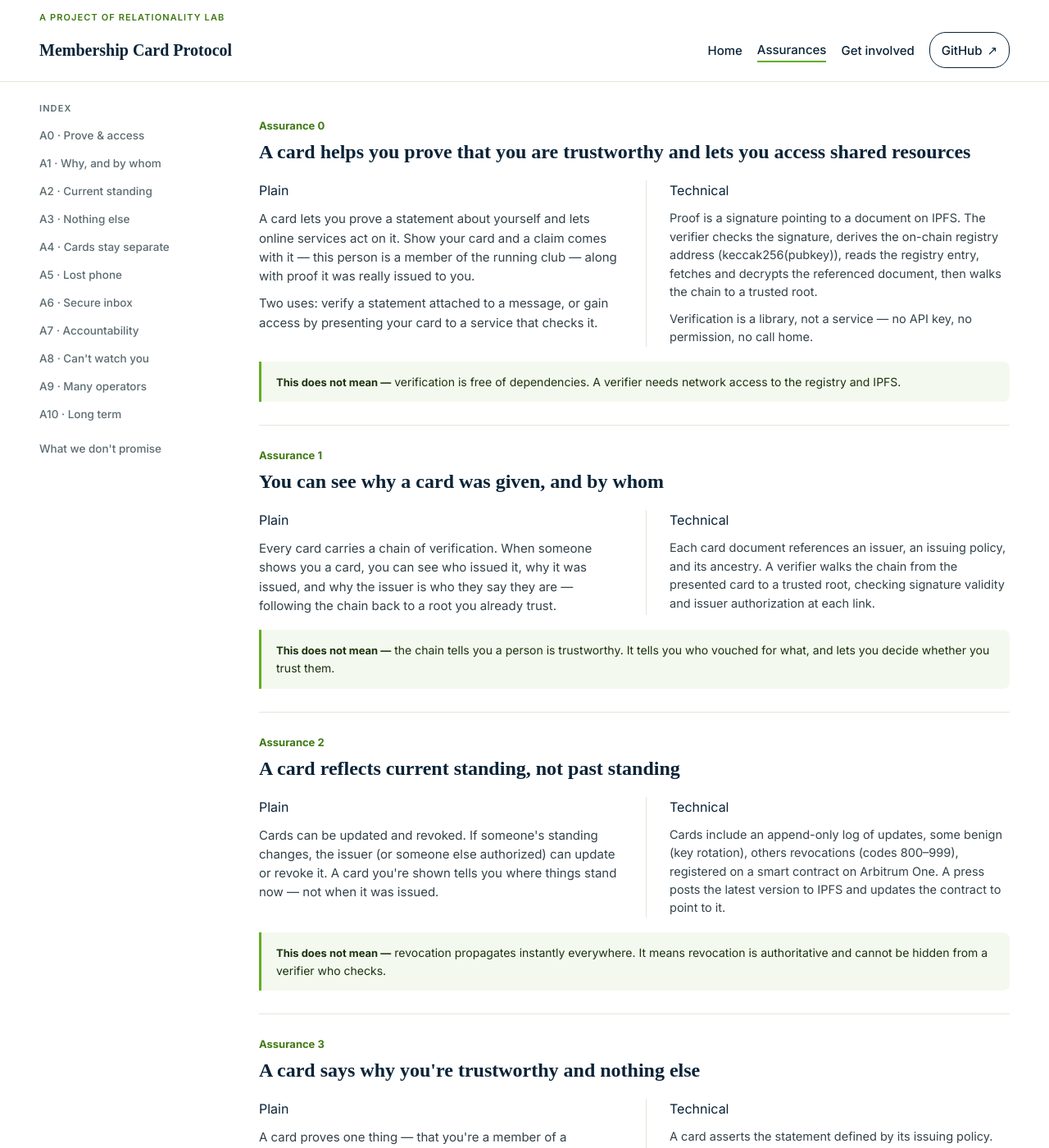
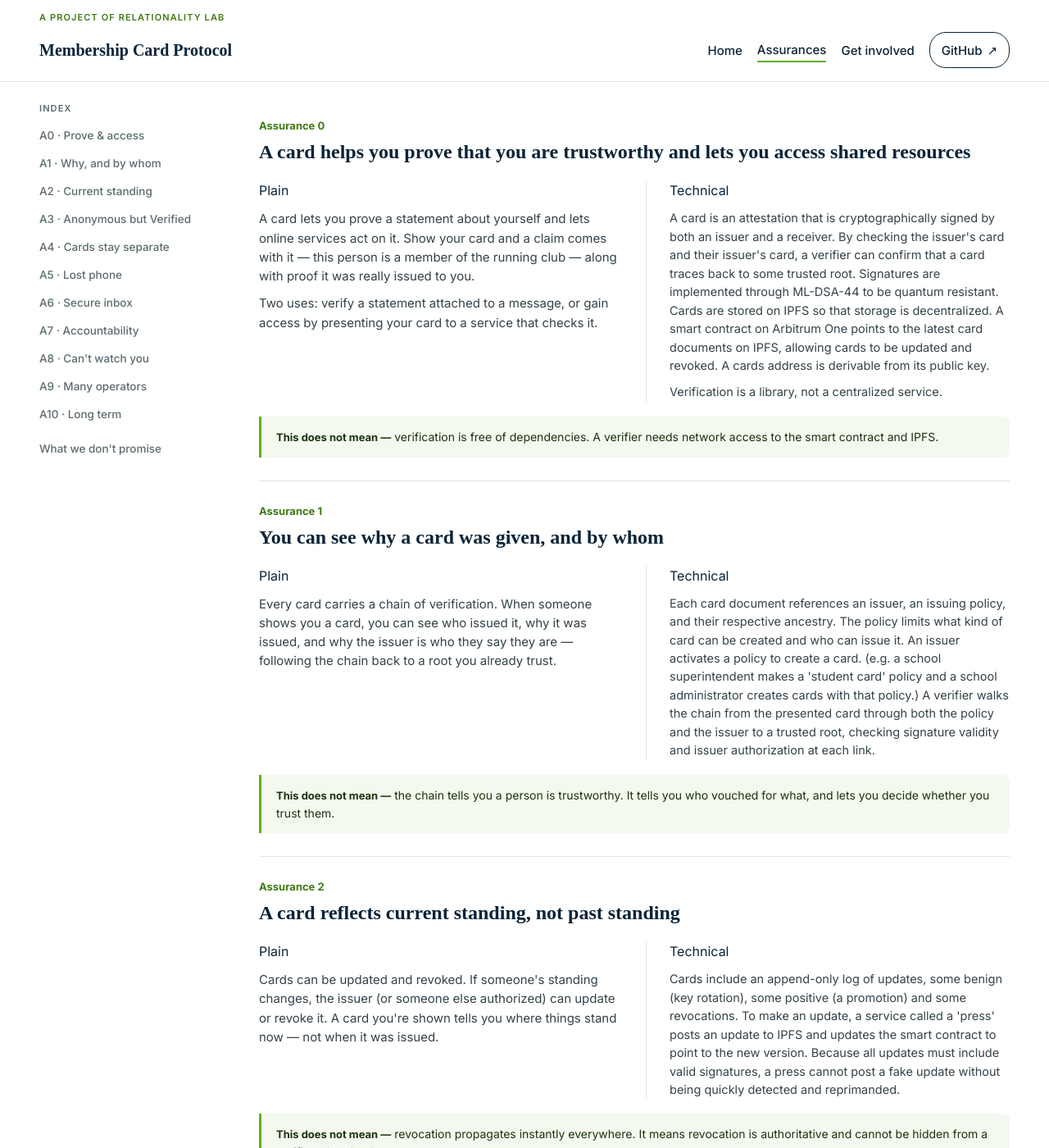
Before and after one commit to davidgljay/mcard_landing, a Jekyll site: the page built from assurances/index.html, in a window 1280 px wide and 1400 px high, scrolled down 502 px. Shown: the whole window at 82% size. Built offline with Jekyll 4.4.1, drawn with Linux system fonts in a browser that asks for light colours; some web fonts are replaced; some of the changed text lies outside the part shown.

Commit message:
Updating assurances.

```diff
--- a/_data/assurances.yml
+++ b/_data/assurances.yml
@@ -15,9 +15,9 @@
       - "A card lets you prove a statement about yourself and lets online services act on it. Show your card and a claim comes with it — this person is a member of the running club — along with proof it was really issued to you."
       - "Two uses: verify a statement attached to a message, or gain access by presenting your card to a service that checks it."
     technical:
-      - "Proof is a signature pointing to a document on IPFS. The verifier checks the signature, derives the on-chain registry address (keccak256(pubkey)), reads the registry entry, fetches and decrypts the referenced document, then walks the chain to a trusted root."
-      - "Verification is a library, not a service — no API key, no permission, no call home."
-    caveat: "verification is free of dependencies. A verifier needs network access to the registry and IPFS."
+      - "A card is an attestation that is cryptographically signed by both an issuer and a receiver. By checking the issuer's card and their issuer's card, a verifier can confirm that a card traces back to some trusted root. Signatures are implemented through ML-DSA-44 to be quantum resistant. Cards are stored on IPFS so that storage is decentralized. A smart contract on Arbitrum One points to the latest card documents on IPFS, allowing cards to be updated and revoked. A cards address is derivable from its public key."
+      - "Verification is a library, not a centralized service."
+    caveat: "verification is free of dependencies. A verifier needs network access to the smart contract and IPFS."
 
   - id: a1
     index_label: "A1"
@@ -27,7 +27,7 @@
     plain:
       - "Every card carries a chain of verification. When someone shows you a card, you can see who issued it, why it was issued, and why the issuer is who they say they are — following the chain back to a root you already trust."
     technical:
-      - "Each card document references an issuer, an issuing policy, and its ancestry. A verifier walks the chain from the presented card to a trusted root, checking signature validity and issuer authorization at each link."
+      - "Each card document references an issuer, an issuing policy, and their respective ancestry. The policy limits what kind of card can be created and who can issue it. An issuer activates a policy to create a card. (e.g. a school superintendent makes a 'student card' policy and a school administrator creates cards with that policy.) A verifier walks the chain from the presented card through both the policy and the issuer to a trusted root, checking signature validity and issuer authorization at each link."
     caveat: "the chain tells you a person is trustworthy. It tells you who vouched for what, and lets you decide whether you trust them."
 
   - id: a2
@@ -38,18 +38,18 @@
     plain:
       - "Cards can be updated and revoked. If someone's standing changes, the issuer (or someone else authorized) can update or revoke it. A card you're shown tells you where things stand now — not when it was issued."
     technical:
-      - "Cards include an append-only log of updates, some benign (key rotation), others revocations (codes 800–999), registered on a smart contract on Arbitrum One. A press posts the latest version to IPFS and updates the contract to point to it."
+      - "Cards include an append-only log of updates, some benign (key rotation), some positive (a promotion) and some revocations. To make an update, a service called a 'press' posts an update to IPFS and updates the smart contract to point to the new version. Because all updates must include valid signatures, a press cannot post a fake update without being quickly detected and reprimanded."
     caveat: "revocation propagates instantly everywhere. It means revocation is authoritative and cannot be hidden from a verifier who checks."
 
   - id: a3
     index_label: "A3"
-    short_label: "Nothing else"
+    short_label: "Anonymous but Verified"
     number: "Assurance 3"
-    title: "A card says why you're trustworthy and nothing else"
+    title: "A card says why you're verified and nothing else"
     plain:
       - "A card proves one thing — that you're a member of a community, a licensed practitioner, a student — without revealing anything else about you. It allows you to be both anonymous and verified."
     technical:
-      - "A card asserts the statement defined by its issuing policy. Personally identifying fields appear only where the policy specifies them, and the holder must countersign at issuance for the card to be valid."
+      - "A card asserts only the statement defined by its issuing policy. By default, they do not include names, email addresses, or any other identifier that can be used to identify or track the cardholder, though card issuers could choose to add this information. Cardholders can also strip away personal information using a notary service, which produces a card attesting that the holder has another card of a given type. For example, someone could use a notary service to create an anonymous 'Meta Employee' card even if Meta does not grant them one."
     caveat: "a card is contentless. Presenting a card reveals the card's statement and its issuance chain."
 
   - id: a4
@@ -71,7 +71,7 @@
     plain:
       - "Your cards live on your device, and you can get them back if it's lost, stolen, or replaced. Recovery doesn't depend on any single service staying in business. You choose how strong to make it: a hardware key, a paper password, or another credential."
     technical:
-      - "Sub-card keys live in the device's Secure Enclave/TPM. The master card key lives in an encrypted keyring blob, decryptable only from passkey + service_secret — neither factor alone suffices. Hardware-key recovery opens a 72-hour cancellation window before releasing the wrapped key."
+      - "The private keys tied to cards live on device and are backed up in an encrypted keyring blob. The blob is decryptable only from a passkey stored in Apple, Google, or a password manager. This recovery mechanism can be switched based on a user's preference."
     caveat: "every recovery path is equally strong, or that recovery is automatic. Keys that are trivially recoverable are also trivially stealable."
 
   - id: a6
@@ -82,7 +82,7 @@
     plain:
       - "People can reach you through a card without ever learning your email address or phone number. You can filter messages both by which cards they come to and which cards they come from."
     technical:
-      - "Messages are end-to-end encrypted to the card's ML-KEM public key. The outer envelope carries only the recipient card hash; sender identity, message type, and content sit inside the encrypted payload, routed through relays."
+      - "A cards public key can be used to derive an address that can send and receive messages. All messages are end-to-end encrypted to the card's ML-KEM public key. The outer envelope carries only the recipient card hash; sender identity, message type, and content sit inside the encrypted payload."
     caveat: "an inbox is unsolicited-message-proof. It means messages carry verified provenance, and reaching you requires holding a card, not knowing a personal identifier."
 
   - id: a7
@@ -93,7 +93,7 @@
     plain:
       - "If someone uses a card to gain access and then behaves badly, the issuing community can be told — even if that person is anonymous to the people they harmed. The report carries proof, not a screenshot. Anonymity isn't impunity."
     technical:
-      - "A defined process lets reports include proof of the cardholder's actions, signed by their card. If issuers fail to act, third-party trust and safety services focused on defined harm categories can flag the card."
+      - "A defined process lets people report a cardholder's actions to that card's issuer. The report includes proof of the cardholder's actions, signed by their card. If issuers fail to act and the harm is severe, third-party trust and safety services focused on defined harm categories can flag the card."
     caveat: "the issuer learns who the person is. It means the issuer can act on the card they granted."
 
   - id: a8
@@ -104,8 +104,8 @@
     plain:
       - "The services that make cards work are built so that no single one of them can see what cards you hold or what you do with them. The knowledge is deliberately split apart, so no operator, including us, holds enough to watch you."
     technical:
-      - "Stated per component: wallet services route by recipient hash only; presses verify before posting; relays implement OHTTP and see only device-notification metadata. Data linking cards and messages lives on wallet services; data linking messages and devices lives across independent relays — neither half is sufficient alone."
-    caveat: "nothing is observable. On-chain writes are public events with timestamps and a visible fee payer."
+      - "Card backups are encrypted and delivered and retrieved via OHTTP. A system of independent relays implement OHTTP and allow messages to be routed to devices without data about both a card and the device it is being sent to living in the same place."
+    caveat: "cards cannot be de-anonymized, they can be if message routers and relay services collude. To make this difficult, a user can choose to route their messages through a large number of relay services, making collusion very difficult."
 
   - id: a9
     index_label: "A9"
@@ -115,7 +115,7 @@
     plain:
       - "The protocol is federated. Anyone trusted can run the infrastructure. No company sits in the middle, and no one can buy their way into that position. It's open source, and a community can move to another operator or run their own."
     technical:
-      - "Presses, relays, wallet services, and notaries are independently operated roles, authorized by cards rather than a central administrator. A governance board maintains the protocol and adjudicates rule violations; it does not own the infrastructure or the data."
+      - "Presses, relays, wallet services, and notaries are independently operated roles, authorized by cards rather than a central administrator. A governance board maintains the protocol and adjudicates rule violations if these operators act in bad faith; it does not own the infrastructure or the data."
     caveat: "there's no trust involved. Federation moves trust from a company to an operator, identified by card so you can see why they're deserving of trust."
 
   - id: a10
--- a/_includes/nav.html
+++ b/_includes/nav.html
@@ -3,7 +3,12 @@
     <a class="site-nav__eyebrow" href="{{ site.relationality_lab_url }}" target="_blank" rel="noopener">A project of Relationality Lab</a>
     <div class="site-nav__row">
       <a class="site-nav__title" href="{{ '/' | relative_url }}">{{ site.title }}</a>
-      <nav class="site-nav__links" aria-label="Primary">
+      <button type="button" class="site-nav__toggle" data-nav-toggle aria-expanded="false" aria-controls="site-nav-links" aria-label="Open menu">
+        <svg viewBox="0 0 24 24" width="22" height="22" aria-hidden="true" focusable="false">
+          <path d="M3 6h18M3 12h18M3 18h18" stroke="currentColor" stroke-width="2" stroke-linecap="round"/>
+        </svg>
+      </button>
+      <nav id="site-nav-links" class="site-nav__links" aria-label="Primary">
         <a href="{{ '/' | relative_url }}#top" class="{% if page.url == '/' %}is-active{% endif %}">Home</a>
         <a href="{{ '/assurances/' | relative_url }}" class="{% if page.url contains '/assurances' %}is-active{% endif %}">Assurances</a>
         <a href="{{ '/' | relative_url }}#get-involved">Get involved</a>
--- a/_layouts/default.html
+++ b/_layouts/default.html
@@ -8,6 +8,7 @@
     {{ content }}
   </main>
   {% include footer.html %}
+  <script src="{{ '/js/nav-toggle.js' | relative_url }}" defer></script>
   <script src="{{ '/js/card-stack.js' | relative_url }}" defer></script>
 </body>
 </html>
--- a/css/main.css
+++ b/css/main.css
@@ -181,14 +181,31 @@
   color: var(--navy);
   text-decoration: none;
 }
+.site-nav__toggle {
+  display: flex;
+  align-items: center;
+  justify-content: center;
+  width: 44px;
+  height: 44px;
+  border: 1.5px solid var(--navy);
+  border-radius: 8px;
+  background: transparent;
+  color: var(--navy);
+  cursor: pointer;
+  flex: none;
+}
+
 .site-nav__links {
-  display: flex;
-  flex-wrap: wrap;
-  align-items: center;
-  gap: 18px;
+  display: none;
+  flex-direction: column;
+  align-items: flex-start;
+  gap: 4px;
+  width: 100%;
   font: 500 15px/1 var(--font-body);
+  padding-bottom: 12px;
 }
-.site-nav__links a { color: var(--navy); text-decoration: none; padding: 6px 0; }
+.site-nav__links.is-open { display: flex; }
+.site-nav__links a { color: var(--navy); text-decoration: none; padding: 10px 0; }
 .site-nav__links a.is-active { border-bottom: 2px solid var(--green-500); }
 .site-nav__github {
   display: flex;
@@ -198,6 +215,20 @@
   border-radius: 20px;
   padding: 8px 14px !important;
   min-height: 44px;
+}
+
+@media (min-width: 640px) {
+  .site-nav__toggle { display: none; }
+  .site-nav__links {
+    display: flex;
+    flex-direction: row;
+    flex-wrap: wrap;
+    align-items: center;
+    width: auto;
+    gap: 18px;
+    padding-bottom: 0;
+  }
+  .site-nav__links a { padding: 6px 0; }
 }
 
 /* ---- footer ---- */
--- /dev/null
+++ b/js/nav-toggle.js
@@ -0,0 +1,27 @@
+(function () {
+  var toggle = document.querySelector('[data-nav-toggle]');
+  var links = document.getElementById('site-nav-links');
+  if (!toggle || !links) return;
+
+  function setOpen(open) {
+    links.classList.toggle('is-open', open);
+    toggle.setAttribute('aria-expanded', open ? 'true' : 'false');
+    toggle.setAttribute('aria-label', open ? 'Close menu' : 'Open menu');
+  }
+
+  toggle.addEventListener('click', function () {
+    setOpen(!links.classList.contains('is-open'));
+  });
+
+  links.addEventListener('click', function (e) {
+    if (e.target.tagName === 'A') setOpen(false);
+  });
+
+  document.addEventListener('keydown', function (e) {
+    if (e.key === 'Escape') setOpen(false);
+  });
+
+  window.matchMedia('(min-width: 640px)').addEventListener('change', function () {
+    setOpen(false);
+  });
+})();
```
